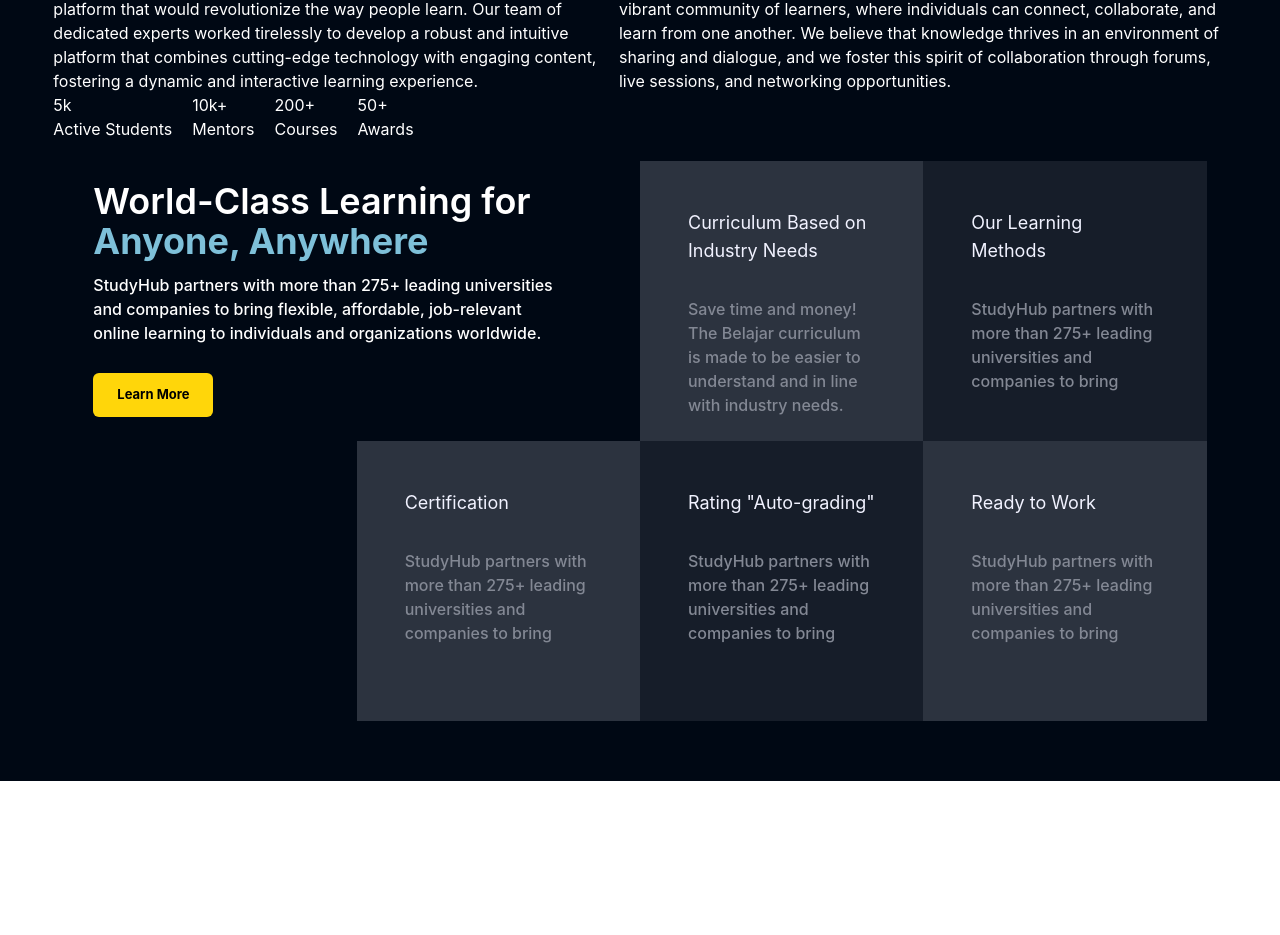
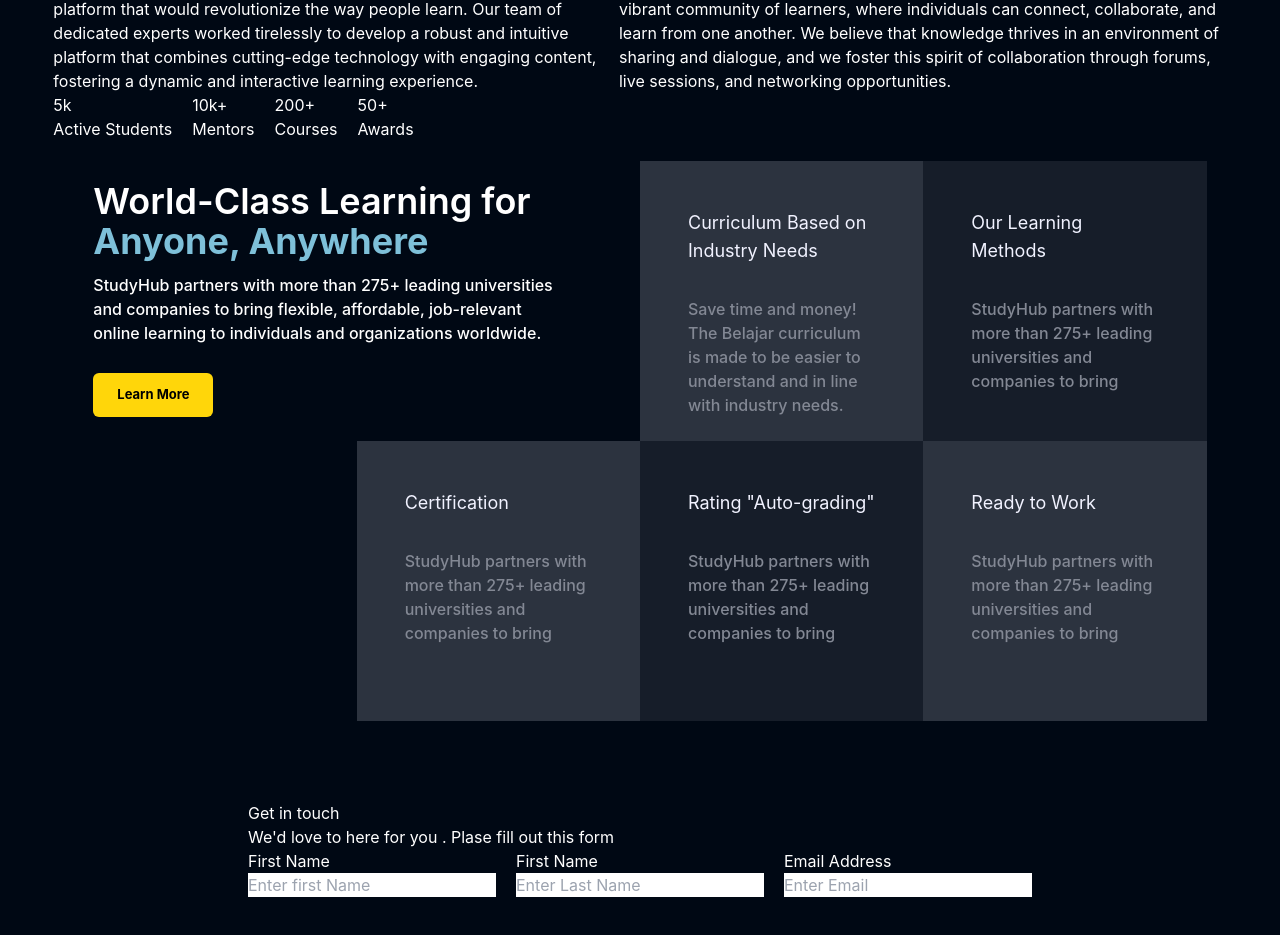
Before and after one commit to Vansh-Narang/EdTech-Full-Stack, a React (Create React App) app: page /about in a window 1280 px wide. Shown: the part 912-1847 px from the top of the page. Before the commit the page ends 1693 px from the top, so only its background shows below. Built offline with nearby package versions, Linux system fonts and the light colour scheme; no server answers.

Commit message:
Form Started

```diff
--- a/package.json
+++ b/package.json
@@ -13,6 +13,7 @@
     "react": "^18.2.0",
     "react-dom": "^18.2.0",
     "react-dotenv": "^0.1.3",
+    "react-hook-form": "^7.47.0",
     "react-hot-toast": "^2.4.1",
     "react-icons": "^4.11.0",
     "react-otp-input": "^3.1.0",
--- a/src/Pages/About.js
+++ b/src/Pages/About.js
@@ -5,6 +5,8 @@
 import FoundingStory from "../assets/asset 9.png"
 import StatsComponent from '../components/core/About/StatsComponent'
 import LearningGrid from '../components/core/About/LearningData'
+import ContactFormSection from '../components/core/About/ContactFormSection';
+
 function About() {
     return (
         <div className='text-white mt-[100px] mx-auto w-11/12 max-w-maxContent'>
@@ -66,8 +68,9 @@
             <StatsComponent />
 
             {/* section 5 */}
-            <section className='mx-auto flex items-center justify-center'>
+            <section className='mx-auto flex items-center justify-between gap-5 flex-col mb-[140px]'>
                 <LearningGrid />
+                <ContactFormSection />
             </section>
 
 
--- /dev/null
+++ b/src/components/ContactPage/ContactForm.js
@@ -0,0 +1,75 @@
+import React, { useEffect, useState } from 'react'
+import { useForm } from "react-hook-form"
+function ContactForm() {
+    const [loading, setLoading] = useState(false);
+    const {
+        register,
+        handleSubmit,
+        reset,
+        formState: { errors, isSubmitSucessful }
+    } = useForm()
+
+    const submitContactForm = async (data) => {
+
+    }
+
+    useEffect(() => {
+        if (isSubmitSucessful) {
+            reset({
+                email: "",
+                firstname: "",
+                lastName: "",
+                message: "",
+                phoneNo: "",
+            })
+        }
+    }, [isSubmitSucessful, reset]);
+    return (
+        <form onSubmit={handleSubmit(submitContactForm)}>
+            <div className='flex gap-5'>
+                {/* firstName */}
+                <div className='flex flex-col'>
+                    <label htmlFor='firstname'>First Name</label>
+                    <input type="text" name="firstname" id="firstname" placeholder='Enter first Name' {...register("firstname", { required: true })}></input>
+                    {
+                        errors.firstname && (
+                            <span>
+                                Please enter first name
+                            </span>
+                        )
+                    }
+                </div>
+
+                {/* last name */}
+                <div className='flex flex-col'>
+                    <label htmlFor='lastname'>First Name</label>
+                    <input type="text" name="lastname" id="lastname" placeholder='Enter Last Name' {...register("lastname", { required: true })}></input>
+                    {
+                        errors.lastName && (
+                            <span>
+                                Please enter last name
+                            </span>
+                        )
+                    }
+                </div>
+
+                {/* email */}
+                <div className='flex flex-col'>
+                    <label htmlFor='email'>
+                        Email Address
+                    </label>
+                    <input type="email" name="email" id="email" placeholder="Enter Email" {...register("email", { required: true })} />
+                    {
+                        errors.email && (
+                            <span>
+                                Please enter your email address
+                            </span>
+                        )
+                    }
+                </div>
+            </div>
+        </form >
+    )
+}
+
+export default ContactForm
--- /dev/null
+++ b/src/components/core/About/ContactFormSection.js
@@ -0,0 +1,19 @@
+import React from 'react'
+import ContactForm from '../../ContactPage/ContactForm'
+function ContactFormSection() {
+    return (
+        <div className='mx-auto'>
+            <h1>
+                Get in touch
+            </h1>
+            <p>
+                We'd love to here for you . Plase fill out this form
+            </p>
+            <div>
+                <ContactForm />
+            </div>
+        </div>
+    )
+}
+
+export default ContactFormSection
```
Also changed, not shown: 1 other file (tests, documents, lock files or other folders).
